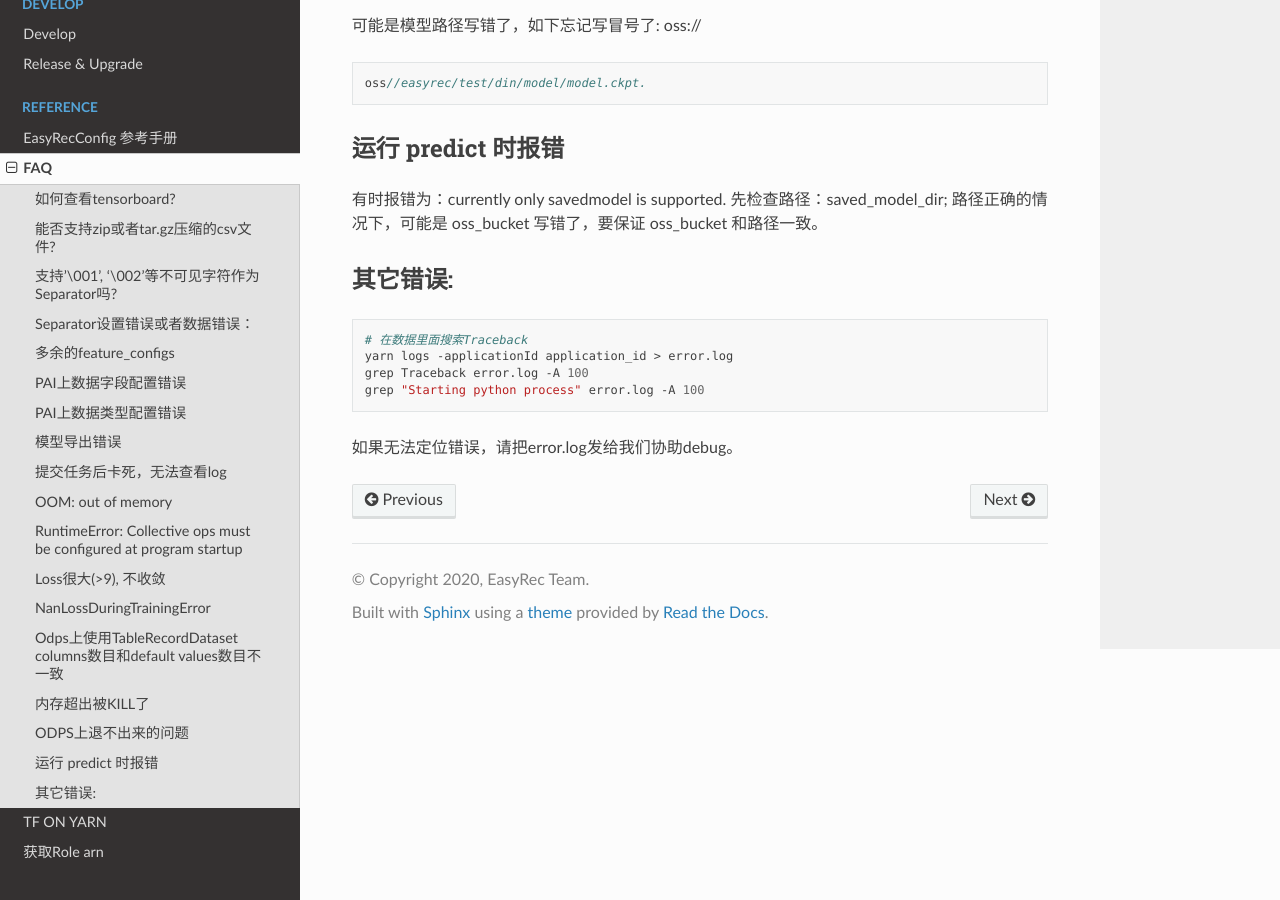
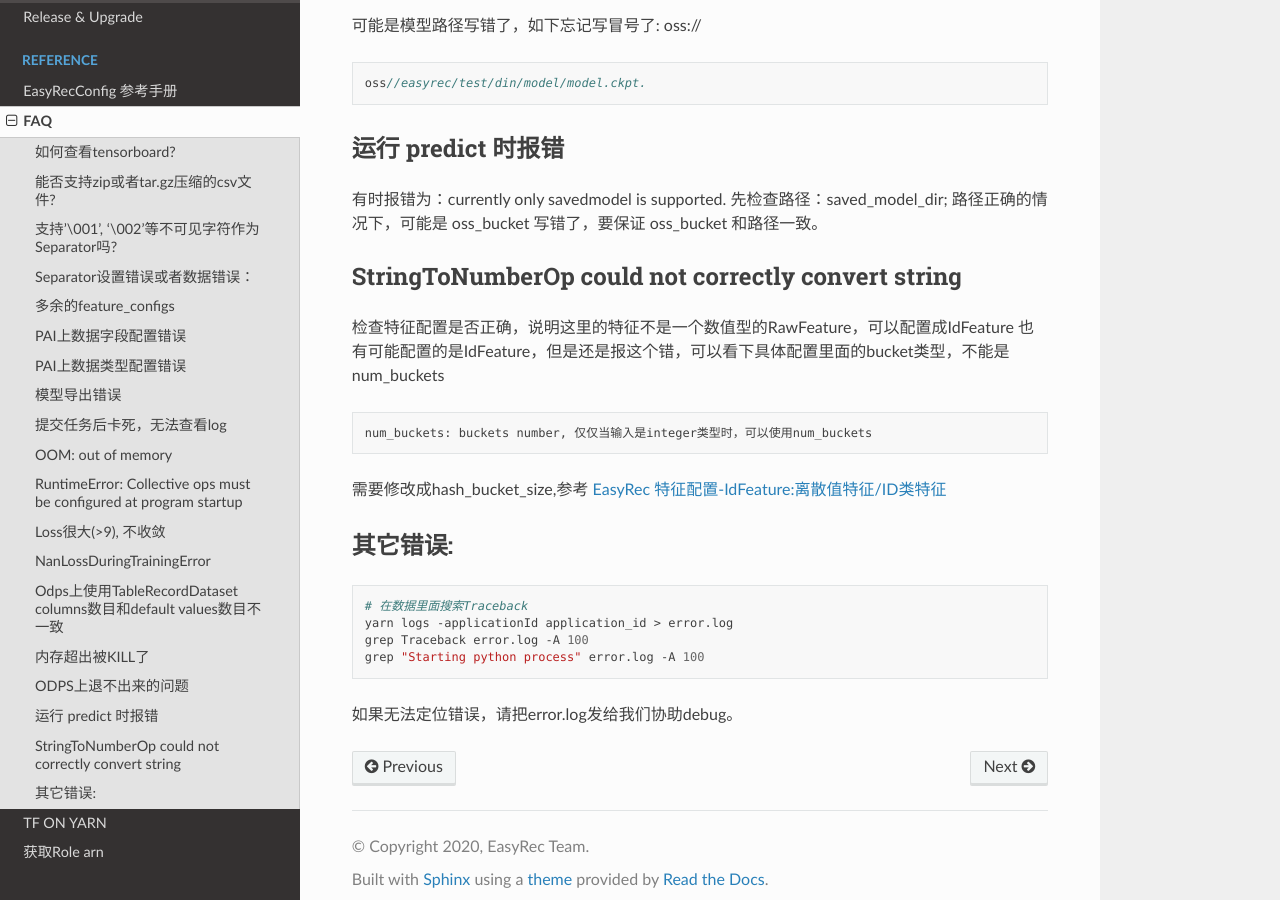
Before and after one commit to alibaba/EasyRec, a Sphinx documentation site: the page built from docs/source/faq.md, in a window 1280 px wide and 900 px high, scrolled down 5275 px. Built offline with Sphinx 7.4.7 and the Read the Docs theme 2.0.0, drawn with Linux system fonts in a browser that asks for light colours; the version number is read from the project's files by our own code.

Commit message:
[FAQ] Add stringToNumberOp error faq (#77)
* [FAQ] add StringToNumberOp error faq

Co-authored-by: 叔宝 <shubao.sx@taobao.com>

````diff
--- a/docs/source/faq.md
+++ b/docs/source/faq.md
@@ -242,6 +242,14 @@ oss//easyrec/test/din/model/model.ckpt.
 有时报错为：currently only savedmodel is supported.
 先检查路径：saved_model_dir; 路径正确的情况下，可能是 oss_bucket 写错了，要保证 oss_bucket 和路径一致。
 
+#### StringToNumberOp could not correctly convert string
+检查特征配置是否正确，说明这里的特征不是一个数值型的RawFeature，可以配置成IdFeature
+也有可能配置的是IdFeature，但是还是报这个错，可以看下具体配置里面的bucket类型，不能是num_buckets
+```
+num_buckets: buckets number, 仅仅当输入是integer类型时，可以使用num_buckets
+```
+需要修改成hash_bucket_size,参考 [EasyRec 特征配置-IdFeature:离散值特征/ID类特征](https://easyrec.readthedocs.io/en/latest/feature/feature.html#idfeature-id)
+
 #### 其它错误:
 
 ```bash
````
